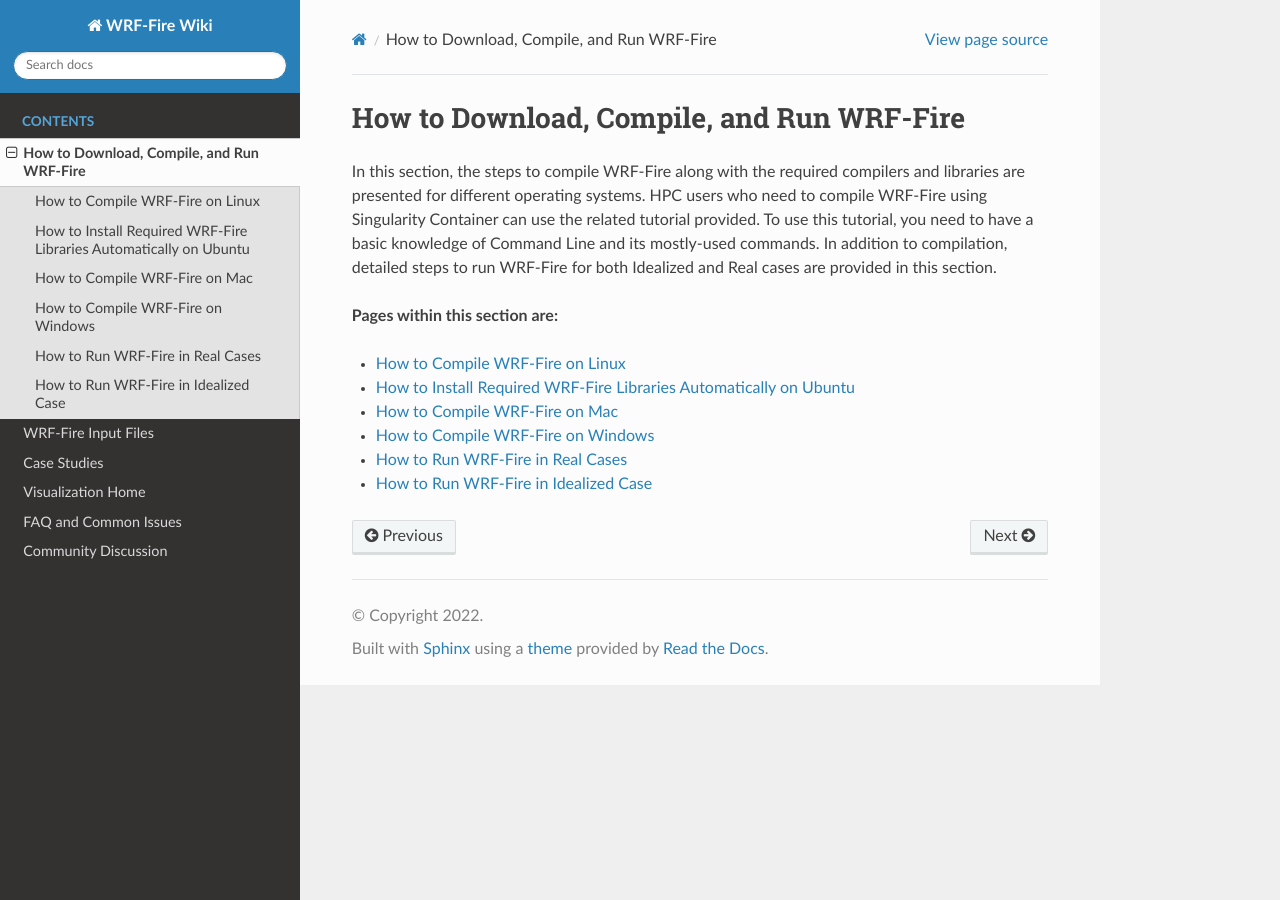
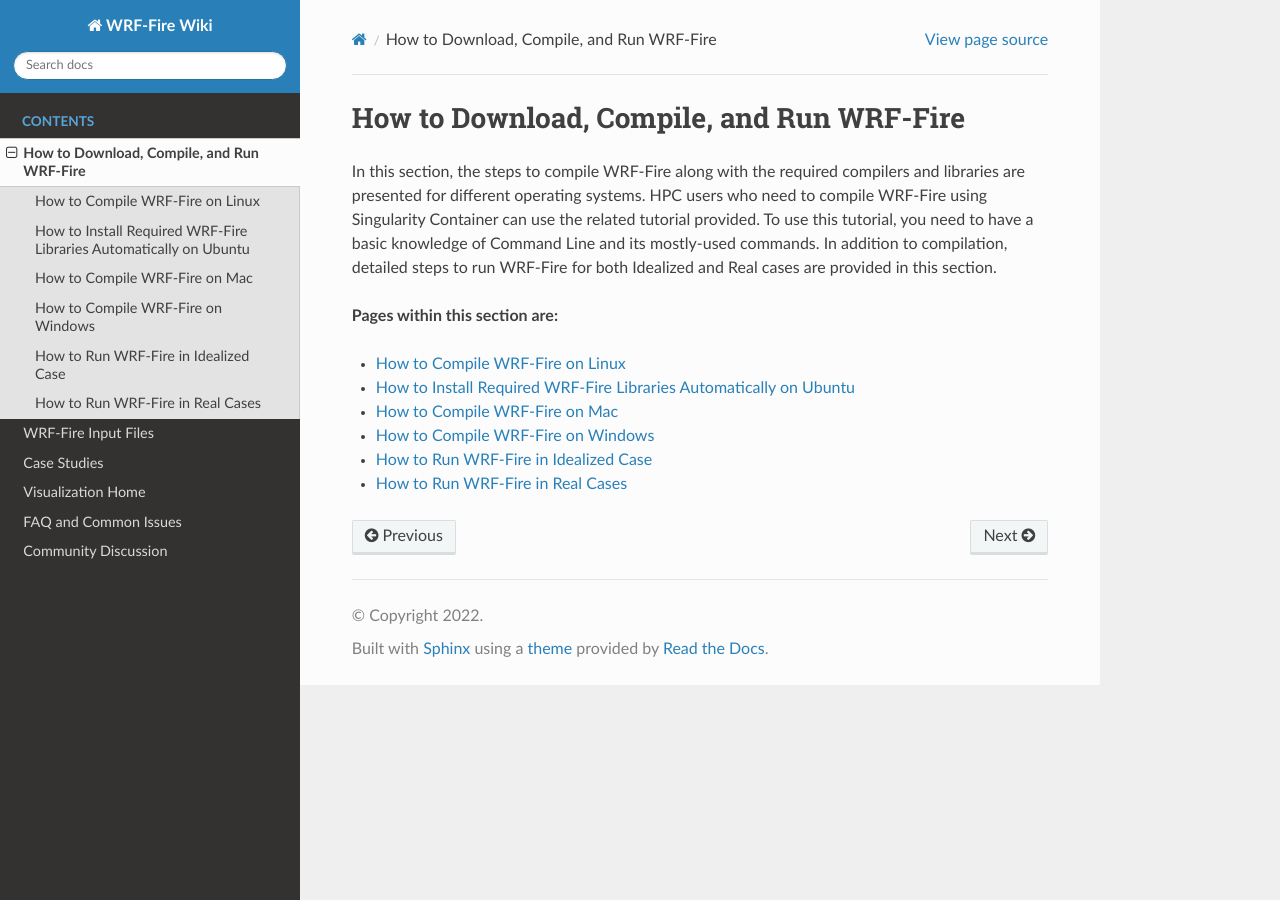
Before and after one commit to WRF-Fire-UNR/UNR-WRF-FIRE, a Sphinx documentation site: the page built from docs/source/DCR.rst, in a window 1280 px wide. Built offline with Sphinx 7.4.7 and the Read the Docs theme 2.0.0, drawn with Linux system fonts in a browser that asks for light colours.

Commit message:
Update DCR.rst

```diff
--- a/docs/source/DCR.rst
+++ b/docs/source/DCR.rst
@@ -16,5 +16,5 @@ In this section, the steps to compile WRF-Fire along with the required compilers
    Ubuntu
    Mac
    Windows
+   Idealized
    Real
-   Idealized
```
